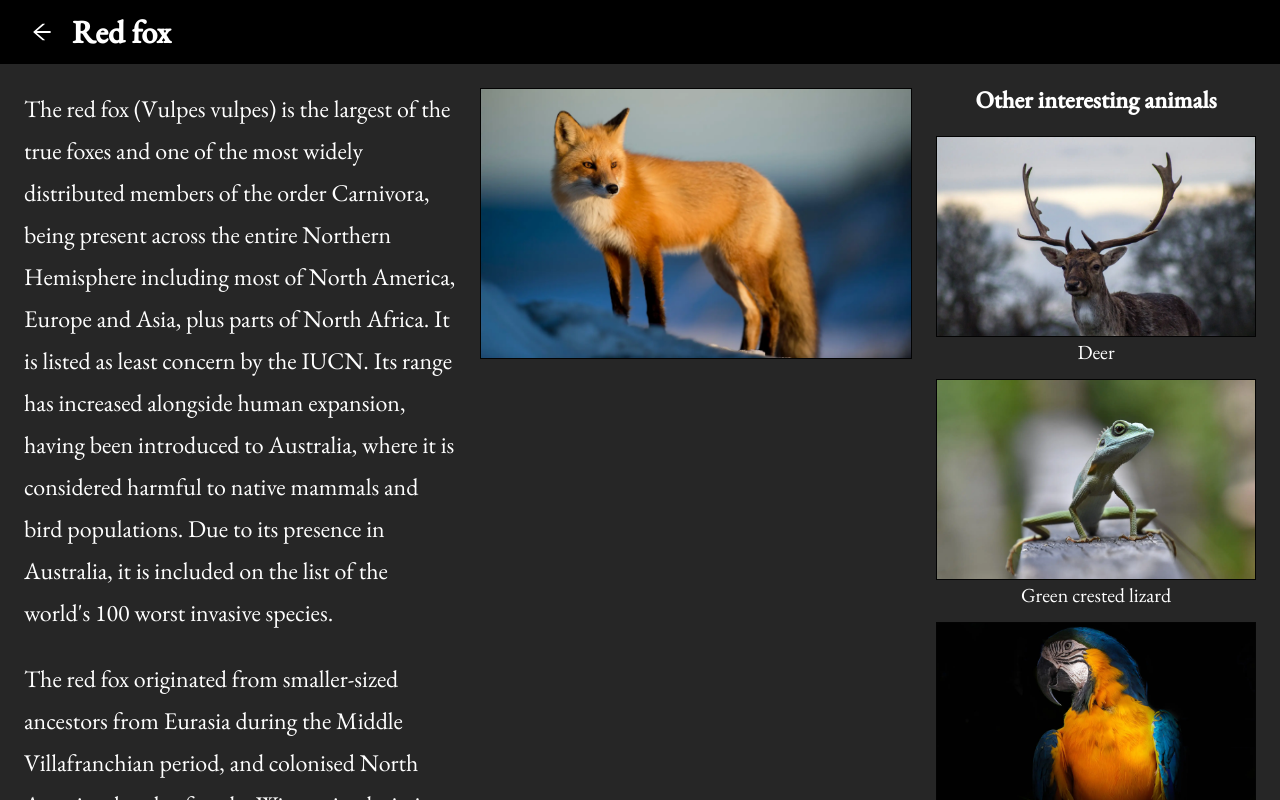
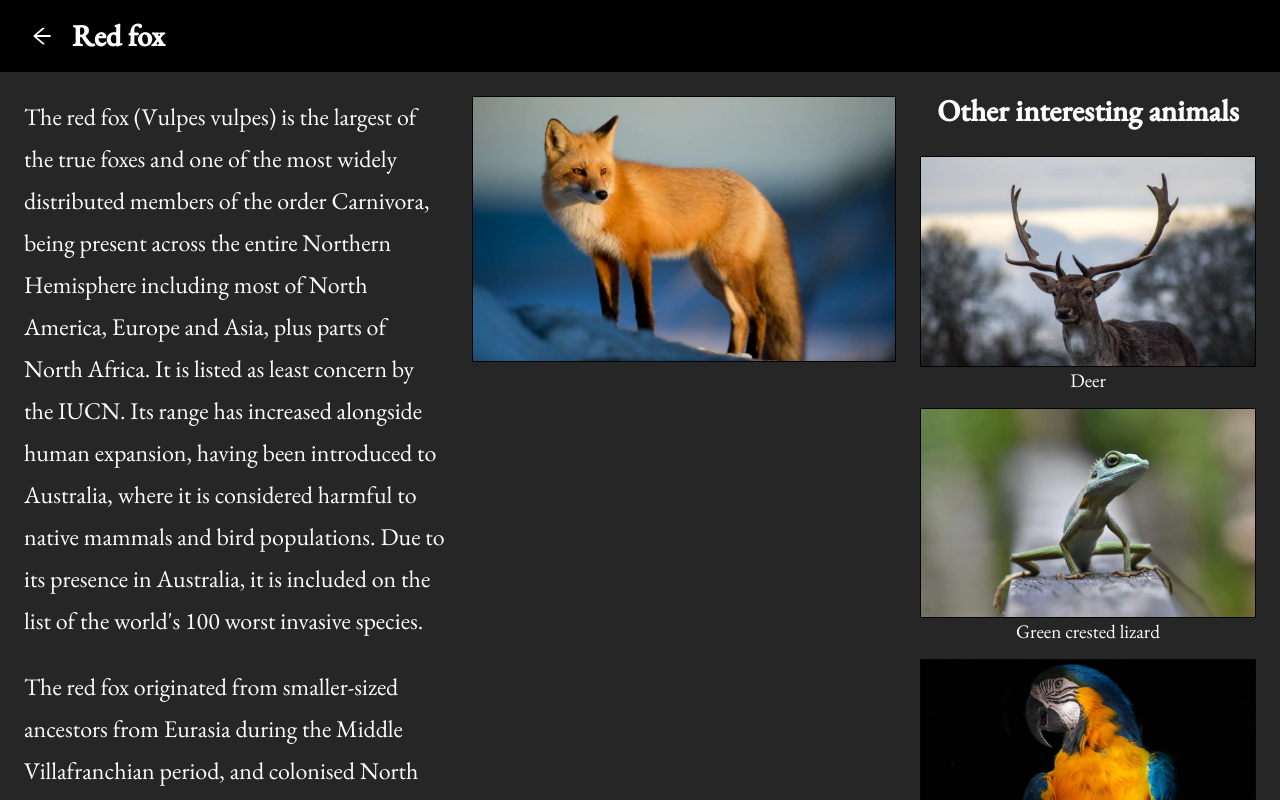
Before and after one commit to bence-toth/view-transitions-react, a React (Create React App) app: page / in a window 1280 px wide. Both pictures are taken after a click on the button "Red fox". Shown: the top 800 px of the page. Built offline with nearby package versions, Linux system fonts and the light colour scheme.

Commit message:
Switched from px to rem

```diff
--- a/src/Animal.css
+++ b/src/Animal.css
@@ -1,17 +1,17 @@
 .animal {
   display: grid;
-  grid-template-columns: auto 320px;
-  gap: 24px;
+  grid-template-columns: auto 14rem;
+  gap: 1rem;
 }
 
 .animal article {
   display: grid;
   grid-template-columns: 1fr 1fr;
-  gap: 24px;
+  gap: 1rem;
 }
 
 .animal .description p {
-  font-size: 24px;
+  font-size: 1rem;
   line-height: 1.75;
   margin-bottom: 1em;
 }
--- a/src/App.css
+++ b/src/App.css
@@ -1,11 +1,11 @@
 .site {
   height: 100%;
   display: grid;
-  grid-template-rows: 64px auto;
+  grid-template-rows: 3rem auto;
 }
 
 main {
-  padding: 24px;
+  padding: 1rem;
 }
 
 ::view-transition-old(view-transition-image-1),
--- a/src/Header.css
+++ b/src/Header.css
@@ -1,18 +1,18 @@
 .site-header {
   background-color: black;
   color: white;
-  padding: 6px 24px;
+  padding: 0.25rem 1rem;
   display: flex;
   align-items: center;
-  gap: 12px;
+  gap: 0.5rem;
 }
 
 .site-header .back-button {
   display: flex;
-  padding: 6px;
-  font-size: 24px;
+  padding: 0.25rem;
+  font-size: 1rem;
 }
 
 .site-header .title {
-  font-size: 32px;
+  font-size: 1.25rem;
 }
--- a/src/Home.css
+++ b/src/Home.css
@@ -2,7 +2,7 @@
   display: grid;
   grid-template-columns: 1fr 1fr;
   grid-template-rows: auto 1fr;
-  gap: 24px;
+  gap: 1rem;
 }
 
 .main-nav button {
@@ -21,10 +21,10 @@
   bottom: 0;
   left: 0;
   width: 100%;
-  font-size: 32px;
+  font-size: 1.25rem;
   background: rgba(0 0 0 / 80%);
   border-top: 1px solid rgba(0 0 0 / 90%);
-  height: 64px;
+  height: 2rem;
   color: white;
   display: flex;
   align-items: center;
--- a/src/SideNavigation.css
+++ b/src/SideNavigation.css
@@ -1,13 +1,14 @@
 .side-navigation h2 {
   text-align: center;
   margin-bottom: 1em;
+  font-size: 1.25rem;
 }
 
 .side-navigation ul {
   list-style-type: none;
   display: grid;
   grid-template-columns: 1fr;
-  gap: 12px;
+  gap: 0.5rem;
 }
 
 .side-navigation button {
@@ -23,7 +24,7 @@
 
 .side-navigation button span {
   width: 100%;
-  font-size: 20px;
+  font-size: 0.8rem;
   line-height: 1.5;
   color: white;
   display: flex;
--- a/src/index.css
+++ b/src/index.css
@@ -4,6 +4,10 @@
   margin: 0;
   padding: 0;
   box-sizing: border-box;
+}
+
+:root {
+  font-size: 24px;
 }
 
 html,
@@ -28,7 +32,7 @@ button {
 }
 
 ::-webkit-scrollbar {
-  width: 14px;
+  width: 0.65rem;
 }
 
 ::-webkit-scrollbar-track {
@@ -37,8 +41,8 @@ button {
 
 ::-webkit-scrollbar-thumb {
   background: hsl(0deg 0% 90%);
-  border: 5px solid hsl(0deg 0% 15%);
-  border-radius: 12px;
+  border: 0.25rem solid hsl(0deg 0% 15%);
+  border-radius: 1rem;
 }
 
 ::-webkit-scrollbar-thumb:hover {
```
